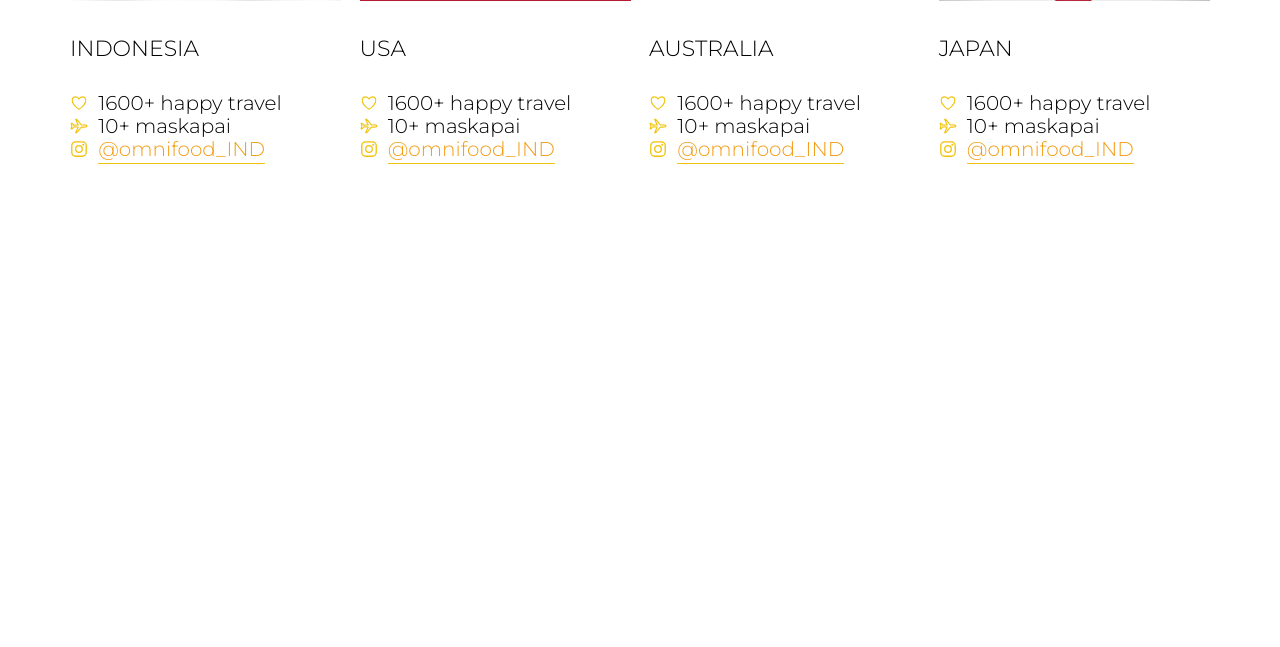
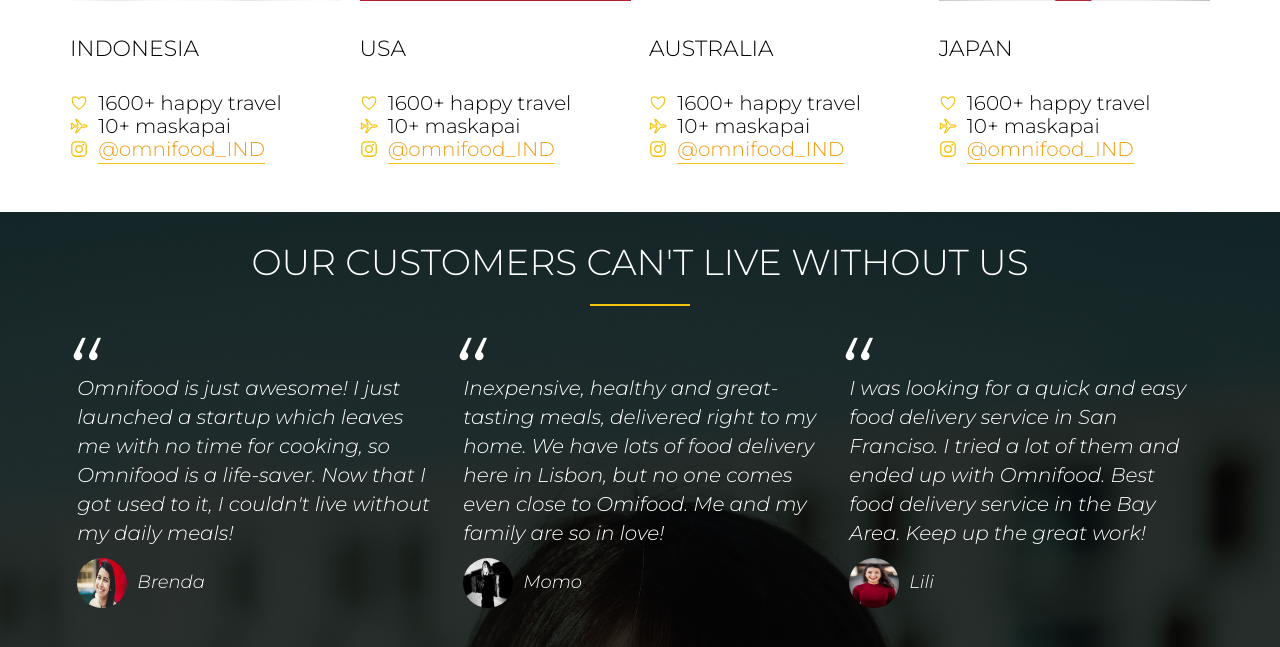
Before and after one commit to kevinotniel/trafel-blog, a PHP site: page / in a window 1280 px wide. Shown: the part 2734-3381 px from the top of the page. Before the commit the page ends 2898 px from the top, so only its background shows below. Run offline with PHP 8.4, Linux system fonts and the light colour scheme; some libraries are stand-ins or nearby versions.

Commit message:
section testimonial

```diff
--- a/tripTrafel/index.html
+++ b/tripTrafel/index.html
@@ -222,28 +222,33 @@
          </div>
       </section>
 
+      <section class="section-testimonial">
+         <div class="row">
+            <h2>Our customers can't live without us</h2>
+         </div>
+         <div class="row">
+            <div class="col span-1-of-3">
+               <blockquote>
+                  Omnifood is just awesome! I just launched a startup which leaves me with no time for cooking, so Omnifood is a life-saver. Now that I got used to it, I couldn't live without my daily meals!
+                  <cite><img src="resources/img/brenda.jpg">Brenda</cite>
+               </blockquote>
+            </div>
+            <div class="col span-1-of-3">
+               <blockquote>
+                  Inexpensive, healthy and great-tasting meals, delivered right to my home. We have lots of food delivery here in Lisbon, but no one comes even close to Omifood. Me and my family are so in love!
+                  <cite><img src="resources/img/girl 2.jpg">Momo</cite>
+               </blockquote>
+            </div>
+            <div class="col span-1-of-3">
+               <blockquote>
+                  I was looking for a quick and easy food delivery service in San Franciso. I tried a lot of them and ended up with Omnifood. Best food delivery service in the Bay Area. Keep up the great work!
+                  <cite><img src="resources/img/lal.jpg">Lili</cite>
+               </blockquote>
+            </div>
+         </div>
+      </section>
+
       <script type="module" src="https://unpkg.com/ionicons@5.4.0/dist/ionicons/ionicons.esm.js"></script>
 
    </body>
 </html>
-
-<!-- Lisbon
-1600+ happy eaters
-60+ top chefs
-@omnifood_lx
-
-San Francisco
-3700+ happy eaters
-160+ top chefs
-@omnifood_sf
-
-Berlin
-2300+ happy eaters
-110+ top chefs
-@omnifood_berlin
-
-London
-1200+ happy eaters
-50+ top chefs
-@omnifood_london
- -->
--- a/tripTrafel/resources/css/style.css
+++ b/tripTrafel/resources/css/style.css
@@ -23,6 +23,7 @@ header {
    height: 100vh;
    background-position: center;
    background-size: cover;
+   background-attachment: fixed;
 }
 
 .text-img-box {
@@ -232,7 +233,6 @@ h3 {
 .work-step div {
    border: 2px solid #F1C40F;
    border-radius: 50%;
-   display: inline-block;
    width: 55px;
    height: 55px;
    text-align: center;
@@ -251,6 +251,10 @@ h3 {
 .box img {
    width: 100%;
    height: auto;
+}
+
+.country {
+   margin-bottom: 40px;
 }
 
 .icon-small {
@@ -274,3 +278,41 @@ a:active{
    border-bottom: 1px solid transparent;
    font-weight: 500;
 }
+
+.section-testimonial {
+   background-image: linear-gradient(rgba(0, 0, 0, 0.815), rgba(0, 0, 0, 0.795)), url(img/girl.jpg);
+   background-size: cover;
+   background-attachment: fixed;
+   color: #fff;
+}
+
+blockquote {
+   font-style: italic;
+   line-height: 145%;
+   position: relative;
+   padding: 2%;
+   margin: 20px 0;
+}
+
+blockquote::before {
+   content: "\201C";
+   position: absolute;
+   font-size: 500%;
+   top: -5px;
+   display: block;
+   left: -8px;
+}
+
+cite {
+   font-size: 90%;
+   display: block;
+   margin-top: 10px;
+}
+
+cite img {
+   height: 50px;
+   border-radius: 50%;
+   width: 50px;
+   vertical-align: middle;
+   margin-right: 10px;
+}
```
Also changed, not shown: tripTrafel/resources/css/img/girl.jpg (added), tripTrafel/resources/img/brenda.jpg (added), tripTrafel/resources/img/girl 2.jpg (added), tripTrafel/resources/img/lal.jpg (added).
